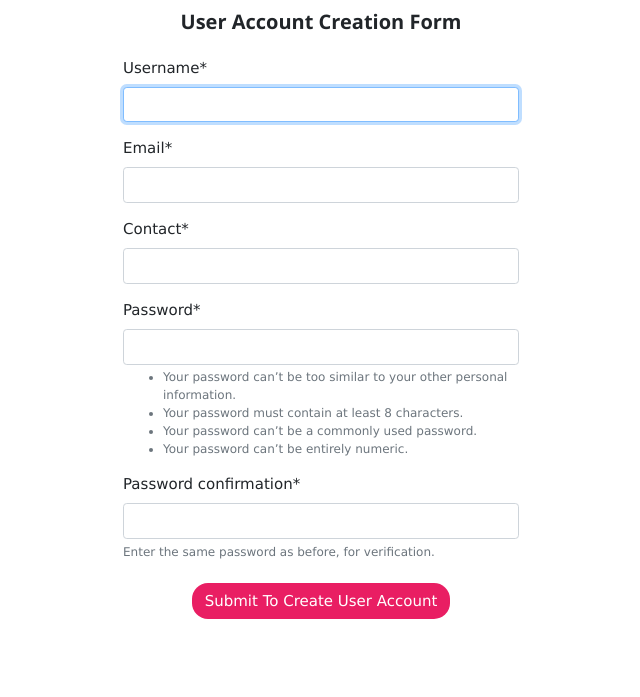
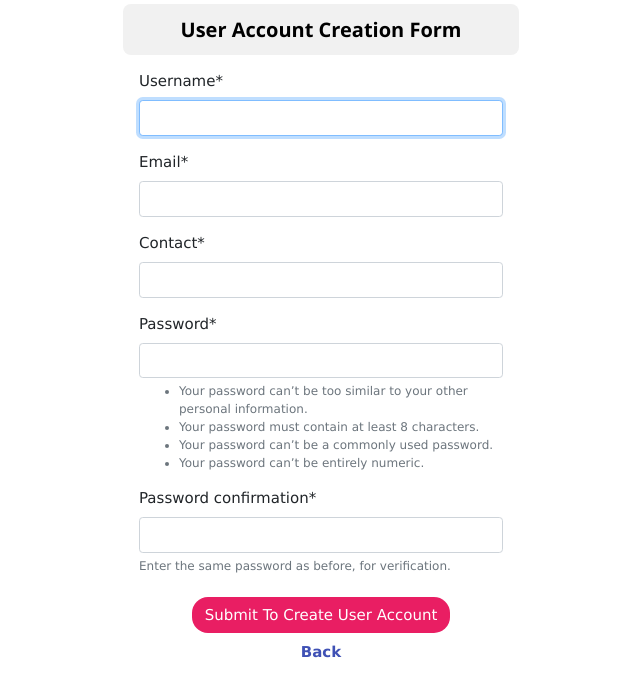
Before and after one commit to EronePeter/fuel, a Django app: page /accounts/register/ in a window 1280 px wide. Shown: the top 697 px of the page, without its empty margins (319-959 px from the left). Run offline with Django 4.2, Linux system fonts and the light colour scheme; a user stored in the database is signed in; some libraries are stand-ins or nearby versions.

Commit message:
Update register.html

```diff
--- a/accounts/templates/accounts/register.html
+++ b/accounts/templates/accounts/register.html
@@ -3,16 +3,16 @@
 {% load crispy_forms_tags %}
 
 {% block content %}
-    <div class="w3-container">
+    <div class="w3-container pt-1">
         <div class="row">
             <div class="col-sm-2 col-md-3 col-xl-4"></div>
             <div class="col-sm-8 col-md-6 col-xl-4">
                 <div>
-                    <div class="mb-4">
-                        <h4 class="text-center font-weight-bold w3-cursive">User Account Creation Form</h4>
+                    <div class="w3-light-gray mb-3 py-1 w3-round-large">
+                        <h4 class="text-center font-weight-bold w3-monospace">User Account Creation Form</h4>
                     </div>
 
-                    <div>
+                    <div class="w3-container">
                         <form method="post">
                             {% csrf_token %}
                             <div>
@@ -24,6 +24,10 @@
                         </form>
                     </div>
                 </div>
+
+                <div class="my-2 text-center">
+                    <a href="{% url 'home' %}" class="w3-text-indigo font-weight-bold">Back</a>
+                </div>
             </div>
             <div class="col-sm-2 col-md-3 col-xl-4"></div>
         </div>
```
